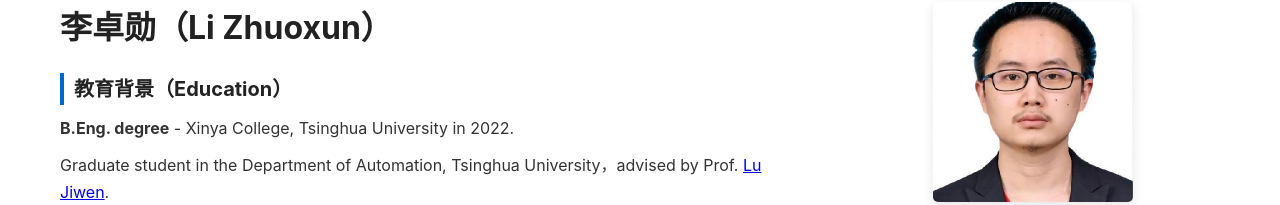
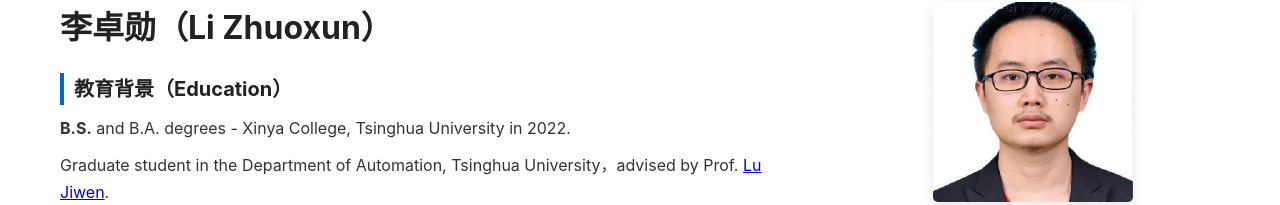
Before and after one commit to lizhuoxun/lizhuoxun.github.io, a plain HTML site: page index.html in a window 1280 px wide. Shown: the part 105-310 px from the top of the page. Drawn offline with Linux system fonts and the light colour scheme.

Commit message:
Update index.html

```diff
--- a/index.html
+++ b/index.html
@@ -23,7 +23,7 @@
 
                 <div class="education">
                     <h2>教育背景（Education）</h2>
-                    <p><strong>B.Eng. degree</strong> - Xinya College, Tsinghua University in 2022.</p>
+                    <p><strong>B.S.</strong> and </strong>B.A.</strong> degrees - Xinya College, Tsinghua University in 2022.</p>
                     <p>Graduate student in the Department of Automation, Tsinghua University，advised by Prof. <a href="https://ivg.au.tsinghua.edu.cn/Jiwen_Lu/" target="_blank">Lu Jiwen</a>.</p>
                 </div>
 
```
